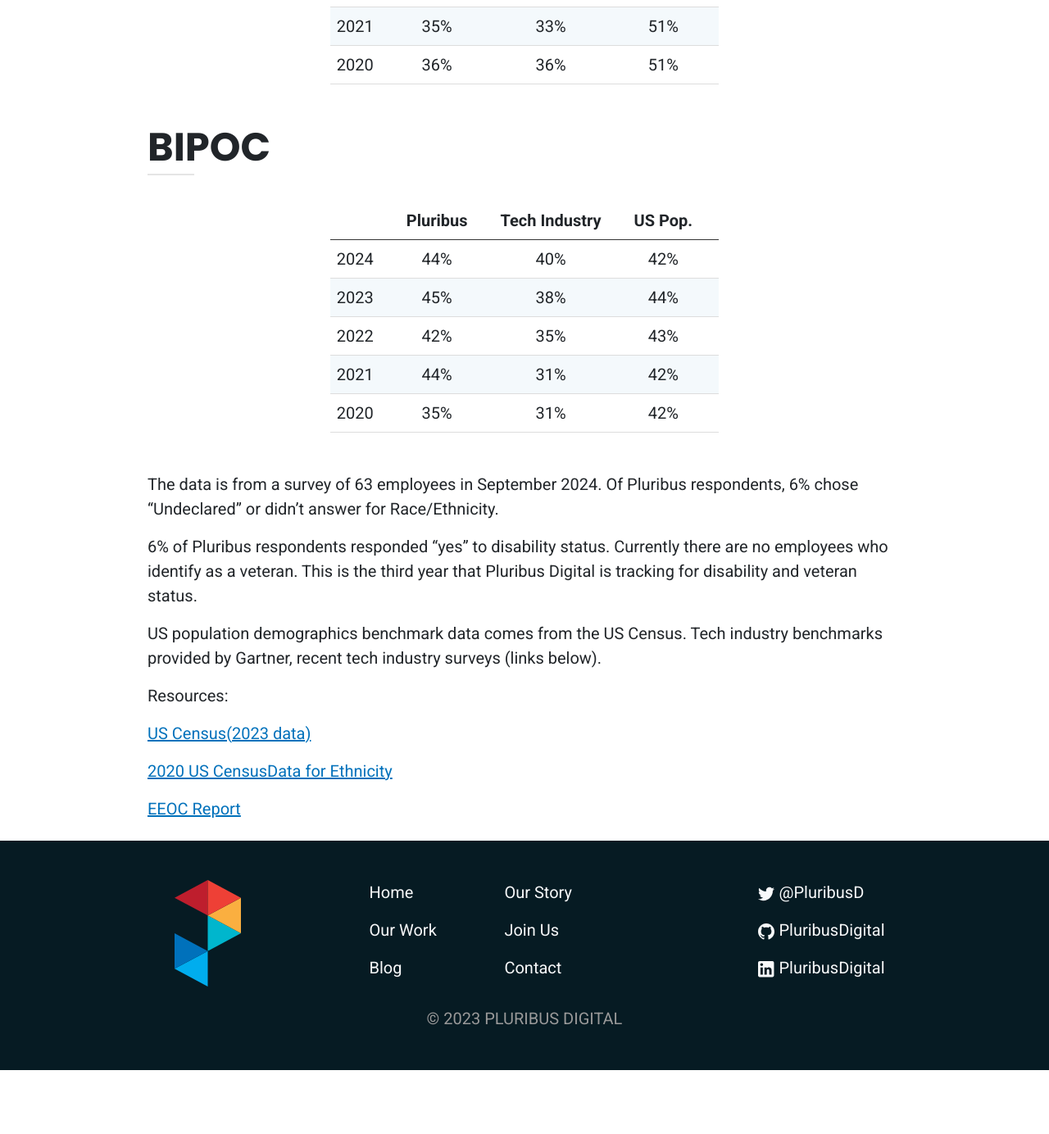
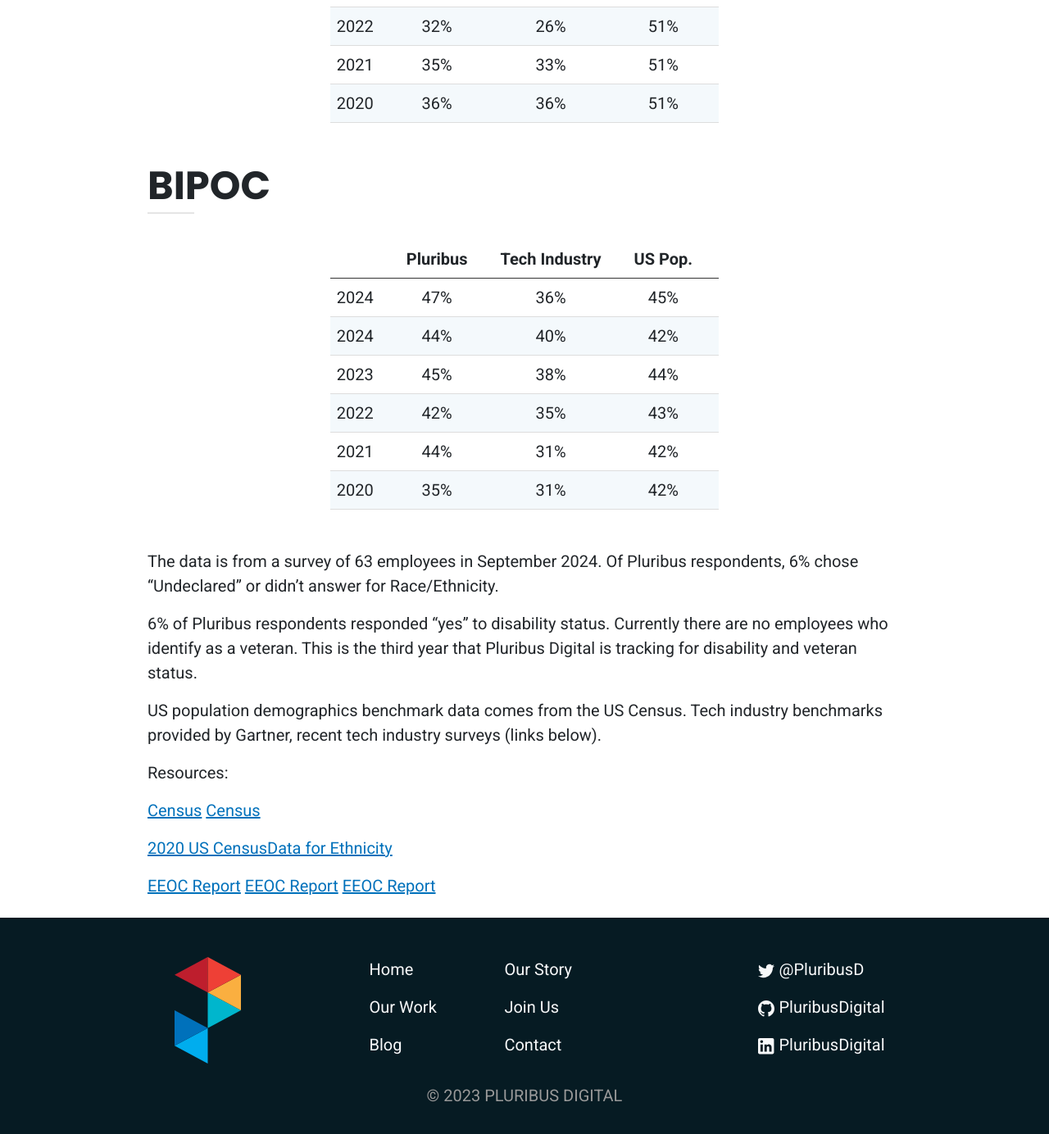
Before and after one commit to PluribusDigital/pluribusdigital-com, a Jekyll site: the page built from content/story/diversity.md, in a window 1280 px wide and 1400 px high, scrolled down 733 px. Shown: the top 1384 px of the window at 82% size. Built offline with Jekyll 4.4.1, drawn with Linux system fonts in a browser that asks for light colours; before the commit the page ends 2039 px from its top, so only the background shows below that.

```diff
--- a/content/story/diversity.md
+++ b/content/story/diversity.md
@@ -22,6 +23,7 @@
 
 |      |        Pluribus | Tech Industry | US Pop. |
 |------|:-----------------:|:---------: | :---------: |
+| 2024 | 47%             | 36%           | 45%     |
 | 2024 | 44%             | 40%           | 42%     |
 | 2023 | 45%             | 38%           | 44%     |
 | 2022 | 42%             | 35%           | 43%     |
@@ -37,8 +39,11 @@
 
 Resources:
 
-[US Census(2023 data)](https://www.census.gov/data/tables/2023/demo/age-and-sex/2023-age-sex-composition.html)
+[Census](https://www.census.gov/data/tables/2023/demo/age-and-sex/2023-age-sex-composition.html)
+[Census](https://www.census.gov/data/tables/time-series/demo/popest/2020s-national-detail.html)
 
 [2020 US CensusData for Ethnicity](https://www.census.gov/programs-surveys/decennial-census/decade/2020/2020-census-results.html)
 
 [EEOC Report](https://www.eeoc.gov/special-report/high-tech-low-inclusion-diversity-high-tech-workforce-and-sector-2014-2022)
+[EEOC Report](https://njbia.org/eeoc-study-finds-unequal-opportunity-lack-of-diversity-in-high-tech-sector)
+[EEOC Report](https://perscholas.org/news/people-of-color-in-tech-empowering-diversity/)
```
Also changed, not shown: other parts of content/story/diversity.md (+1 -0 lines).
